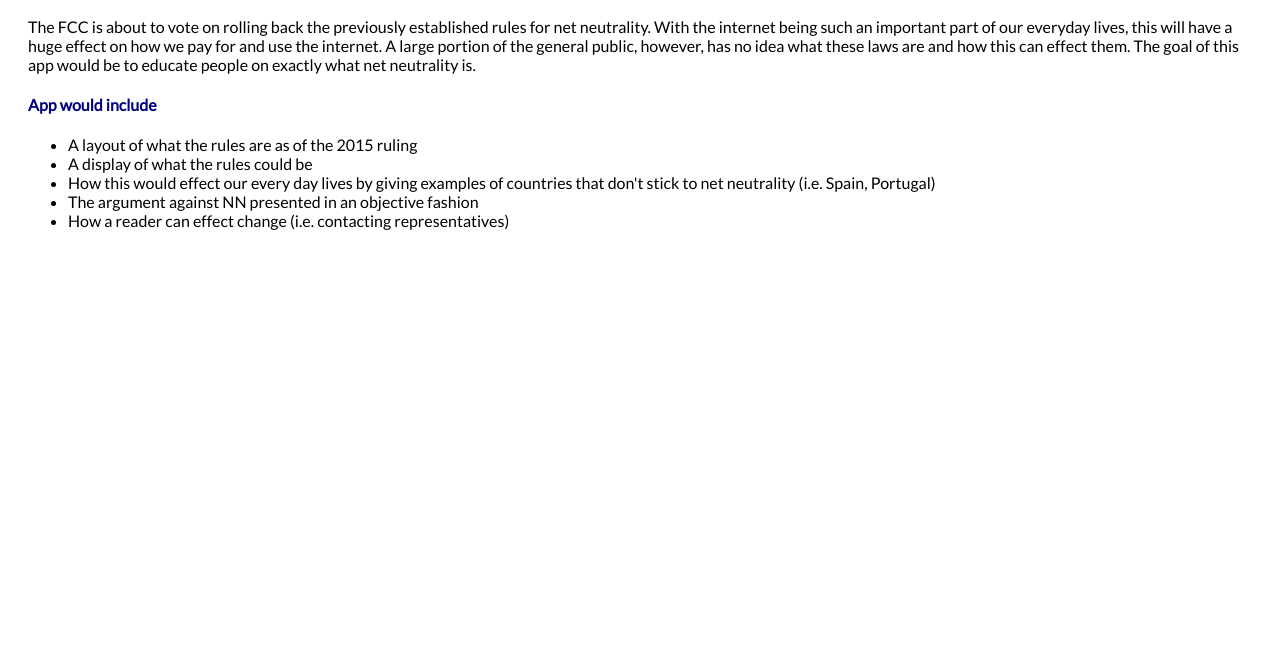
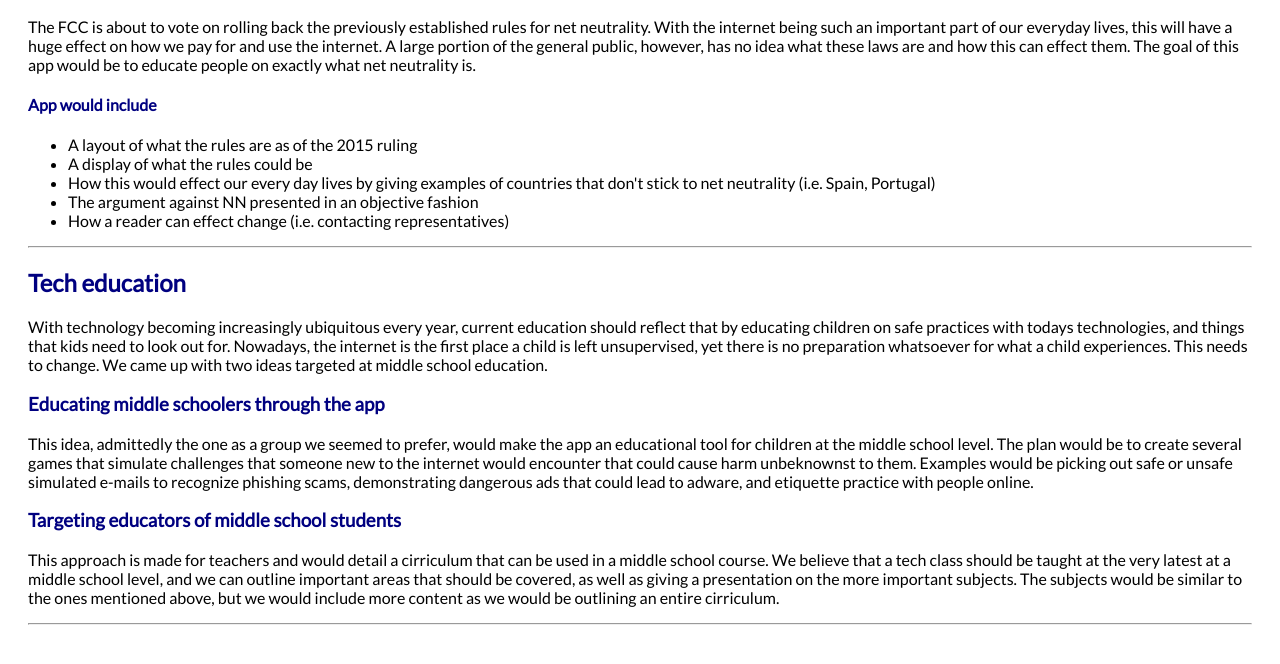
Before and after one commit to Fleury14/no-instructor, a plain HTML site: page index.html in a window 1280 px wide. Shown: the part 114-778 px from the top of the page. Drawn offline with Linux system fonts and the light colour scheme.

Commit message:
finished education

```diff
--- a/index.html
+++ b/index.html
@@ -20,8 +20,16 @@
         <li>The argument against NN presented in an objective fashion</li>
         <li>How a reader can effect change (i.e. contacting representatives)</li>
     </ul>
+    <hr>
     <!-- end nn -->
-
-
+    <!-- begin education -->
+    <h2 class="color-navyblue">Tech education</h2>
+    <p>With technology becoming increasingly ubiquitous every year, current education should reflect that by educating children on safe practices with todays technologies, and things that kids need to look out for. Nowadays, the internet is the first place a child is left unsupervised, yet there is no preparation whatsoever for what a child experiences. This needs to change. We came up with two ideas targeted at middle school education.</p>
+    <h3 class="color-navyblue">Educating middle schoolers through the app</h3>
+    <p>This idea, admittedly the one as a group we seemed to prefer, would make the app an educational tool for children at the middle school level. The plan would be to create several games that simulate challenges that someone new to the internet would encounter that could cause harm unbeknownst to them. Examples would be picking out safe or unsafe simulated e-mails to recognize phishing scams, demonstrating dangerous ads that could lead to adware, and etiquette practice with people online.</p>
+    <h3 class="color-navyblue">Targeting educators of middle school students</h3>
+    <p>This approach is made for teachers and would detail a cirriculum that can be used in a middle school course. We believe that a tech class should be taught at the very latest at a middle school level, and we can outline important areas that should be covered, as well as giving a presentation on the more important subjects. The subjects would be similar to the ones mentioned above, but we would include more content as we would be outlining an entire cirriculum.</p>
+    <hr>
+    <!-- end eductation -->
 </body>
 </html>
```
